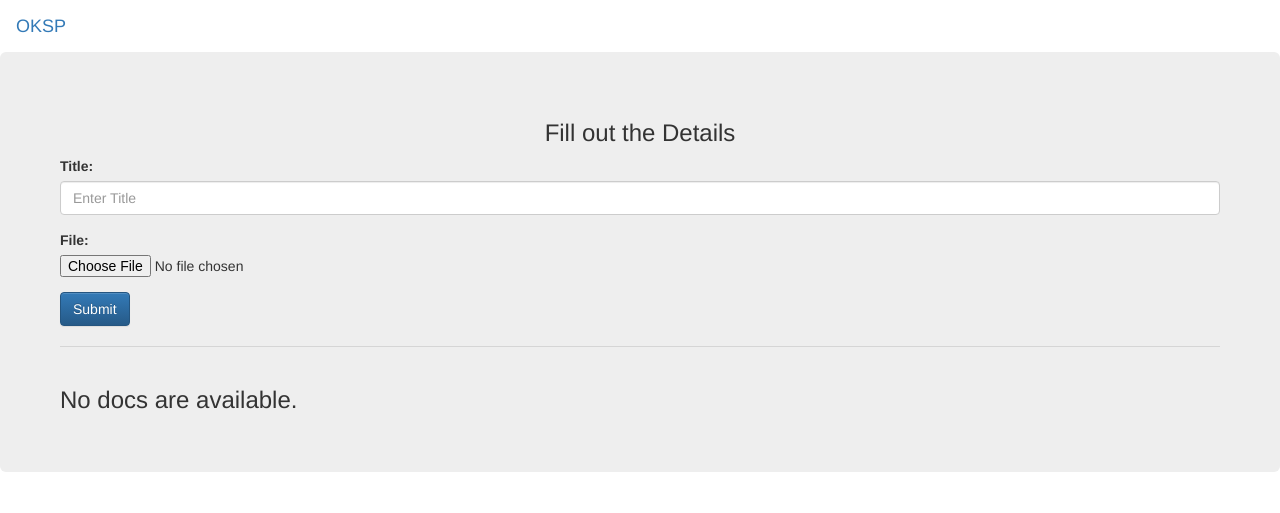
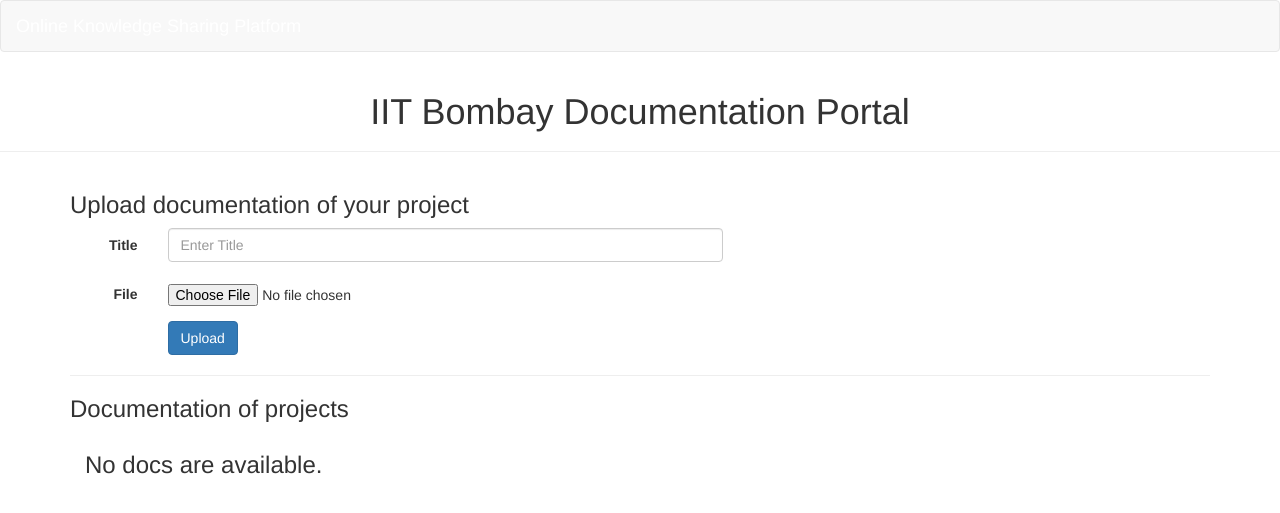
Before and after one commit to vaibhawW/oksp, a Django app: page /doc/ in a window 1280 px wide. Shown: the top 513 px of the page. Run offline with Django 3.2, Linux system fonts and the light colour scheme; data that the repository does not hold is empty; some libraries are stand-ins or nearby versions.

Commit message:
complete frontend for index projects

```diff
--- a/docupload/templates/docupload/base.html
+++ b/docupload/templates/docupload/base.html
@@ -1,17 +1,19 @@
-{% load staticfiles %}
 <!DOCTYPE html>
 <html>
     <head>
+        {% load staticfiles %}
         <title>{% block head_title %}OKSP{% endblock head_title %}</title>
         <!-- Latest compiled and minified CSS -->
-        <link rel="stylesheet" href="https://maxcdn.bootstrapcdn.com/bootstrap/3.3.6/css/bootstrap.min.css" integrity="sha384-1q8mTJOASx8j1Au+a5WDVnPi2lkFfwwEAa8hDDdjZlpLegxhjVME1fgjWPGmkzs7" crossorigin="anonymous">
-
-        <!-- Optional theme -->
-        <link rel="stylesheet" href="https://maxcdn.bootstrapcdn.com/bootstrap/3.3.6/css/bootstrap-theme.min.css" integrity="sha384-fLW2N01lMqjakBkx3l/M9EahuwpSfeNvV63J5ezn3uZzapT0u7EYsXMjQV+0En5r" crossorigin="anonymous">
+        <link rel="stylesheet" href="{% static 'docupload/css/bootstrap.min.css' %}" type = "text/css"/>
         <link rel="stylesheet" type="text/css" href='{% static "css/base.css" %}' />
 
         <!-- Style files -->
         <link rel="stylesheet" href="{% static 'docupload/css/base.css' %}" type = "text/css"/>
+
+        <!-- Font -->
+        <link href="https://fonts.googleapis.com/css?family=Source+Sans+Pro:300" rel="stylesheet">
+        <link href="https://fonts.googleapis.com/css?family=Open+Sans" rel="stylesheet">
+        <script src="https://use.fontawesome.com/99c11e2bee.js"></script>
 
         {% block csslink %}
 
@@ -25,11 +27,18 @@
         </style>
     </head>
     <body>
-        <div class="container-fluid" style="margin: 0; padding: 0">
-            {% block bar %}
+        <nav class="navbar navbar-default" role="navigation">
+            <div class="navbar-header">
+                <a class="navbar-brand" href="/" style="color: white;">Online Knowledge Sharing Platform</a>
+            </div>
+        </nav>
 
-            {% endblock bar %}
+        <div class="page-header" style="text-align: center;">
+            <h1>IIT Bombay Documentation Portal</h1>
         </div>
+        {% block bar %}
+
+        {% endblock bar %}
         <div class="container-fluid" style="margin: 0; padding: 0">
             {% block content %}
 
--- a/docupload/templates/docupload/index.html
+++ b/docupload/templates/docupload/index.html
@@ -1,48 +1,44 @@
 {% extends "docupload/base.html" %}
-
-{% block bar %}
-    <div class="navbar" role="navigation" style="margin: 0; padding: 0">
-        <a class="navbar-brand" rel="home" href='#' title="OKSP">OKSP</a>
-    </div>
-{% endblock bar %}
+{% load staticfiles %}
 
 {% block content %}
-    <div class="container-fluid" style="margin: 0; padding: 0;">
-        <div class="jumbotron">
-            <h3 style="text-align: center;">Fill out the Details</h3>
-            <form method='POST' action="{% url 'docupload:upload' %}" enctype="multipart/form-data" role="form">{% csrf_token %}
+    <div class="container">
+        <h3 class="doc-page-header">Upload documentation of your project</h3>
+        <form method='POST' action="{% url 'docupload:upload' %}" enctype="multipart/form-data" class="form-horizontal">{% csrf_token %}
             <div class="form-group">
-                    <label>Title:</label>
+                <label class="control-label col-sm-1">Title</label>
+                <div class="col-sm-6 doc-input">
                 {{ form.name }}
                 </div>
+            </div>
             <div class="form-group">
-                    <label>File:</label>
+                <label class="control-label col-sm-1">File</label>
+                <div class="col-sm-6 doc-input" style="padding-top: 7px;">
                 {{ form.doc_file }}
                 </div>
-                <input type = 'submit' class = 'btn btn-primary' value='Submit' />
+            </div>
+            <div class="form-group">
+                <label class="control-label col-sm-1"></label>
+                <div class="col-sm-6 doc-input">
+                    <input type = 'submit' class = 'btn btn-primary' value='Upload' />
+                </div>
+            </div>
         </form>
         <hr/>
-            <div class="container">
-                <div class="row">
+        <h3 class="doc-page-header">Documentation of projects</h3>
+        <div class="col-sm-12">
             {% if doc_list %}
                 {% for doc in doc_list %}
-                                <div class="col-sm-6" style="margin: 0; padding: 0;">
-                                    <div class="thumbnail">
-                                      <!--<img src="..." alt="...">-->
-                                      <div class="caption">
-                                        <h3><a href='/doc/{{ doc.id }}/'>{{ doc.name }} </a></h3>
+                    <div class="row alert alert-warning">
+                        <div class="col-xs-12">
+                            <h2><a href="/doc/{{ doc.id }}/" class="doc-header">{{ doc.name }}</a></h2>
+                            <p style="font-size: 17px;">Placeholder for description of document.</p>
                         </div>
                     </div>
-                                </div>
-
-                                {% cycle "" "<div class = 'col-sm-12'><hr/></div></div><div class='row'>" %}
                 {% endfor %}
             {% else %}
                 <h3>No docs are available.</h3>
             {% endif %}
         </div>
     </div>
-            </div>
-        </div>
-    </div>
 {% endblock content %}
```
Also changed, not shown: oksp/settings/base_settings.py (+2 -5 lines). Lines whose indentation alone changed are shown as unchanged.
